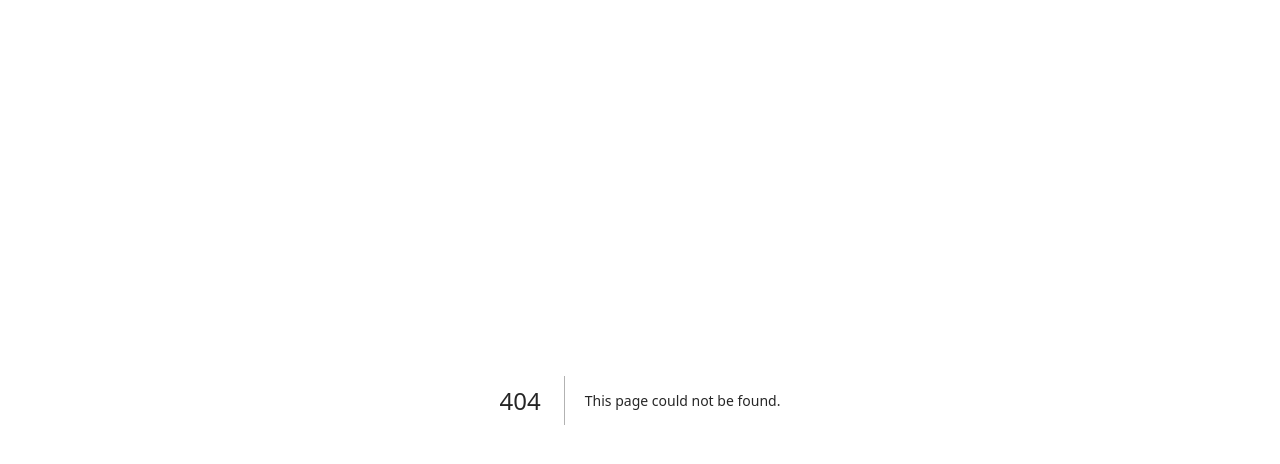
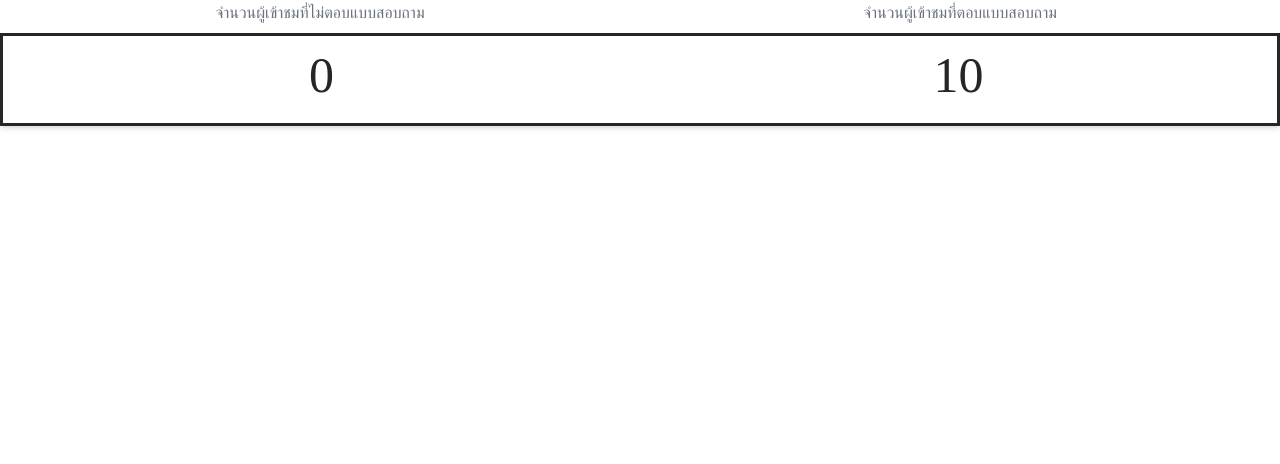
Before and after one commit to dexb99/Perfood-Project, a Next.js app: page /Components/NumBer in a window 1280 px wide. Before the commit this address had no page. Shown: the top 464 px of the page. Built offline with nearby package versions, Linux system fonts and the light colour scheme.

Commit message:
decorate

```diff
--- a/pages/Components/Donutchart.js
+++ /dev/null
@@ -1,53 +0,0 @@
-import { useEffect } from "react"
-import { Chart } from "chart.js";
-function Donut() {
-    useEffect(() => {
-        var don = document.getElementById('myChart2').getContext('2d');
-        var myChart2 = new Chart(don, {
-            type: 'doughnut',
-            data: {
-                labels: ["label", "label",],
-                datasets: [{
-                    data: [70, 10,],
-                    borderColor: [
-                        "rgb(75, 192, 192)",
-                        "rgb(255, 205, 86)",
-
-                    ],
-                    backgroundColor: [
-                        "rgb(75, 192, 192, 0.5 )",
-                        "rgb(255, 205, 86, 0.5)",
-
-                    ],
-                    borderWidth: 2,
-                }]
-            },
-            options: {
-                scales: {
-                    xAxes: [{
-                        display: false,
-                    }],
-                    yAxes: [{
-                        display: false,
-                    }],
-                }
-            },
-
-        });
-    }, [])
-
-
-    return (
-        <>
-            {/* Doughnut chart */}
-            {/* <h1 className="w-[150px] mx-auto mt-10 text-xl font-semibold capitalize ">Doughnut Chart</h1> */}
-
-                <div className='pt-0  w-full h-fit my-auto  pb-2'>
-                    <canvas id='myChart2'></canvas>
-                </div>
-
-        </>
-    )
-}
-
-export default Donut;
--- /dev/null
+++ b/pages/Components/NumBer.js
@@ -0,0 +1,34 @@
+import { useEffect } from "react"
+import { Chart } from "chart.js";
+import { Row , Col } from "antd";
+function NumBer() {
+
+
+    return (
+        <div className='  w-full h-full shadow-md'>
+            {/* Doughnut chart */}
+            {/* <h1 className="w-[150px] mx-auto mt-10 text-xl font-semibold capitalize ">Doughnut Chart</h1> */}
+
+                <Row className='  w-full h-1/4 '>
+                <Col className='pt-0  w-1/2 h-fit my-auto  pb-2 radio-font text-center text-gray-500'>
+                    จำนวนผู้เข้าชมที่ไม่ตอบแบบสอบถาม
+                </Col>
+                <Col className='pt-0  w-1/2 h-fit my-auto  pb-2 radio-font text-center text-gray-500'>
+                    จำนวนผู้เข้าชมที่ตอบแบบสอบถาม
+                </Col>
+                </Row>
+                <Row className="w-full h-3/4 border-solid ">
+                <Col className='pt-0  w-1/2 h-fit my-auto  pb-2 foot-font text-center '>
+                    0
+                </Col>
+                <Col className='pt-0  w-1/2 h-fit my-auto  pb-2 foot-font text-center '>
+                    10
+                </Col>
+                </Row>
+
+
+        </div>
+    )
+}
+
+export default NumBer;
--- a/pages/Dashboard.js
+++ b/pages/Dashboard.js
@@ -6,9 +6,9 @@ import UserNavbar from './Components/userNavbar';
 import Navbar from './Components/Navbar';
 import Link from 'next/link';
 import Table1 from './Components/Table';
-import Donut from './Components/Donutchart';
 import Barchart from './Components/Barchart';
 import surveyList from './Components/surveyList';
+import NumBer from './Components/NumBer'
 import { Switch } from 'antd';
 import { useState, useEffect } from 'react';
 import axios from 'axios';
@@ -76,9 +76,10 @@ export default function Dashboard() {
         <Content className='w-full h-full bg-yellow-100 flex justify-center items-center'>
         <Row className='w-full h-auto flex'>
             {/* <Table1/> */}
-          <Col className='w-full flex justify-center md:w-1/2 sm:w-1/2'>
-        <Donut />
-        </Col >
+
+        <Col className='w-full flex justify-center  md:w-1/2 sm:w-1/2'>
+        <NumBer />
+        </Col>
         <Col className='w-full flex justify-center  md:w-1/2 sm:w-1/2'>
         <Barchart />
         </Col>
```
